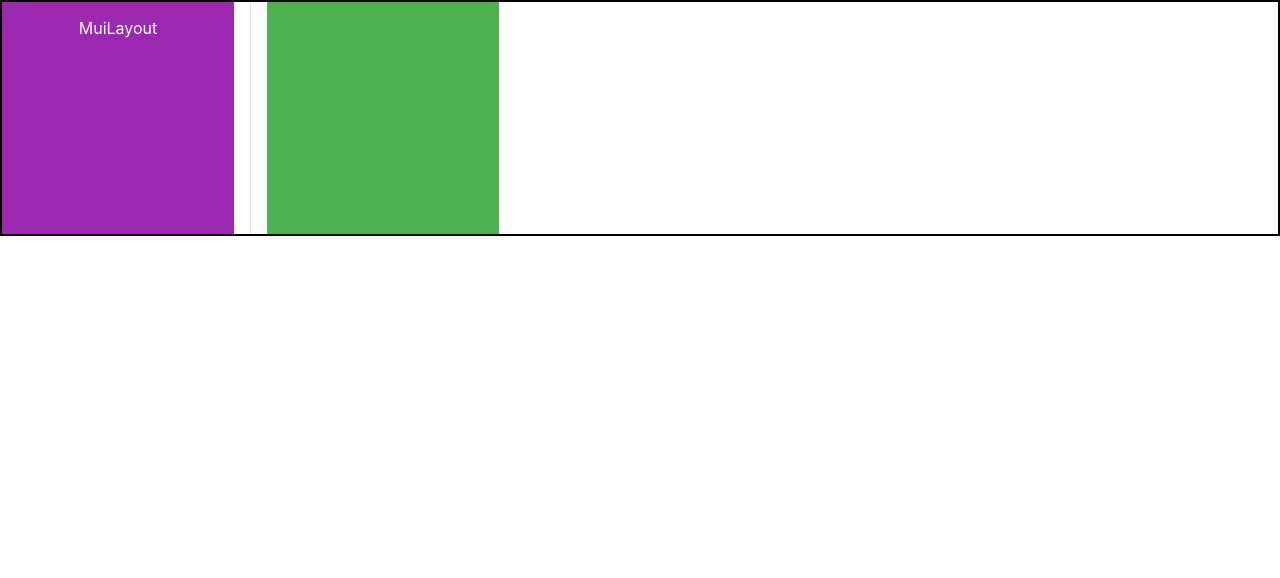
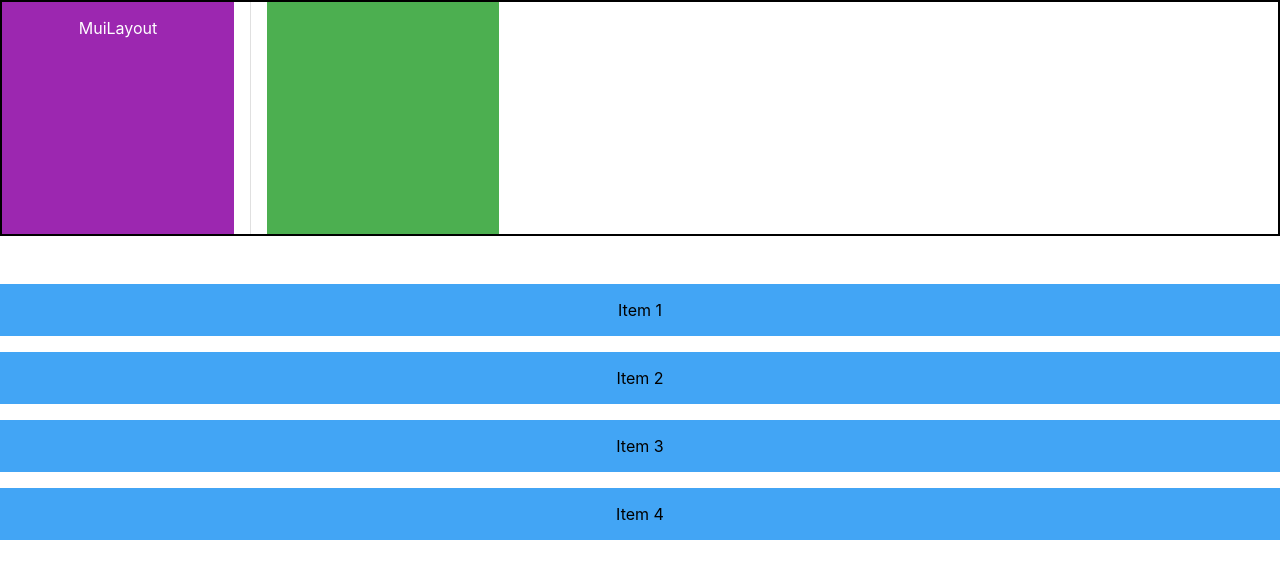
Before and after one commit to fhabhishektiwari/react-mui-learning, a React (Create React App) app: page / in a window 1280 px wide. Shown: the top 578 px of the page. Built offline with nearby package versions, Linux system fonts and the light colour scheme.

Commit message:
added MuiGrid

```diff
--- a/src/App.tsx
+++ b/src/App.tsx
@@ -1,6 +1,6 @@
 import React from 'react';
 import './App.css';
-import { MuiStack } from './components/MuiStack';
+import { MuiGrid } from './components/MuiGrid';
 
 
 
@@ -8,7 +8,7 @@ import { MuiStack } from './components/MuiStack';
 function App() {
   return (
     <div className='App'>
-      <MuiStack/>
+      <MuiGrid/>
 
 
     </div>
--- /dev/null
+++ b/src/components/MuiGrid.tsx
@@ -0,0 +1,48 @@
+import React from 'react'
+import { Box, Stack, Grid, Divider } from '@mui/material'
+export const MuiGrid = () => {
+    return (
+        <>
+            <Stack
+                sx={{ border: '2px solid' }}
+                direction='row'
+                spacing={2}
+                divider={<Divider orientation='vertical' flexItem />}
+
+            >
+                {/* direction='row,column,row-reverse,column-reverse' */}
+                <Box sx={{
+                    backgroundColor: 'secondary.main',
+                    color: 'white',
+                    height: '200px',
+                    width: '200px',
+                    padding: '16px',
+                    '&:hover': {
+                        backgroundColor: 'secondary.light'
+                    }
+                }}>MuiLayout</Box>
+                <Box display='flex' height='200px' width='200px' p={2} bgcolor='success.light'></Box>
+            </Stack>
+            {/* grid between 1 to 12
+            spacing={2}
+            */}
+            <Grid container my={4} rowSpacing={2} columnSpacing={2}>
+
+                <Grid item xs={12}>
+                    <Box bgcolor='primary.light' p={2}>Item 1</Box>
+                </Grid>
+                <Grid item xs={12}>
+                    <Box bgcolor='primary.light' p={2}>Item 2</Box>
+                </Grid>
+                <Grid item xs={12}>
+                    <Box bgcolor='primary.light' p={2}>Item 3</Box>
+
+                </Grid>
+                <Grid item xs={12}>
+                    <Box bgcolor='primary.light' p={2}>Item 4</Box>
+                </Grid>
+
+            </Grid>
+        </>
+    )
+}
```
